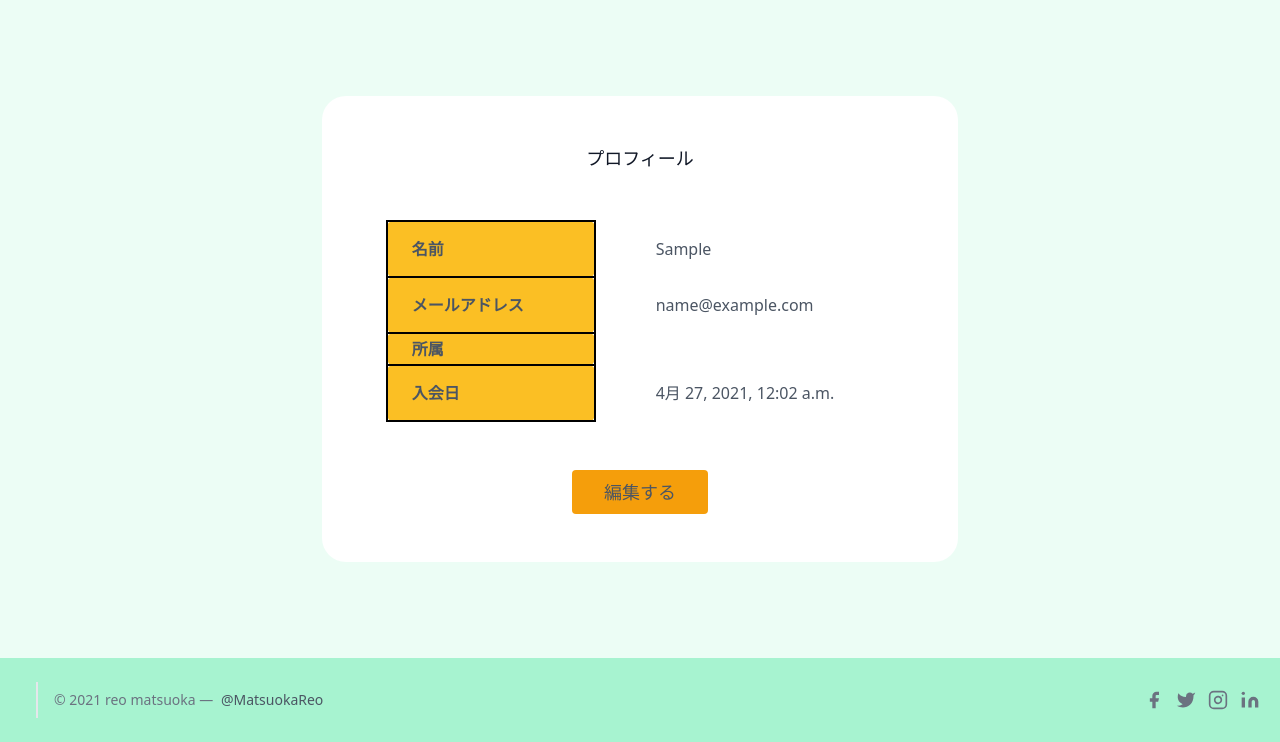
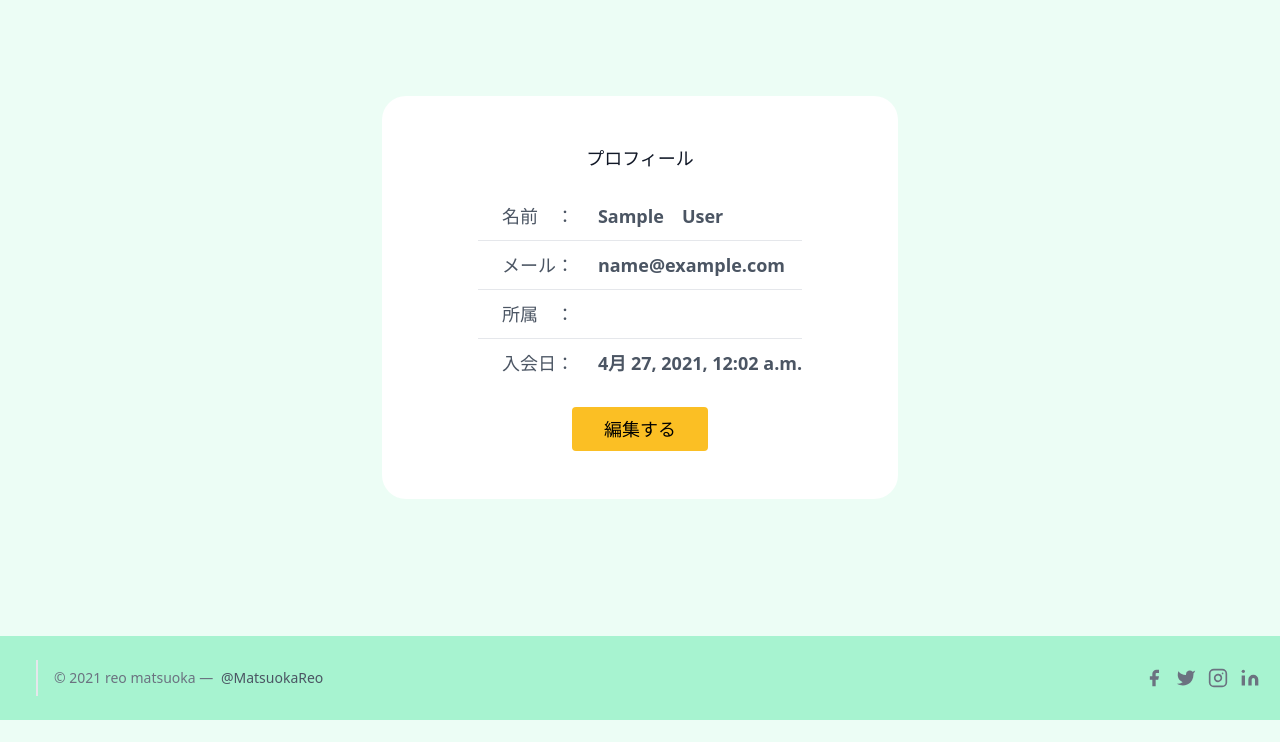
Before and after one commit to reomatsuoka/rakuten-travel-api, a Django app: page /accounts/profile/ in a window 1280 px wide. Shown: the part 80-822 px from the top of the page. After the commit the page ends 800 px from the top, so only its background shows below. Run offline with Django 3.2, Linux system fonts and the light colour scheme; the visitor is signed in with stand-in values (Sample User, id 1); data comes from the database, SQL or seed files in the repository; some libraries are stand-ins or nearby versions.

Commit message:
デプロイ 準備

```diff
--- a/accounts/forms.py
+++ b/accounts/forms.py
@@ -6,6 +6,7 @@ class ProfileForm(forms.Form):
     last_name = forms.CharField(max_length=30, label='名')
     # null=True,blank=Trueとの違いは？ forms.pyでは使えない。
     department = forms.CharField(max_length=30, label='所属', required=False)
+    image = forms.ImageField(label='イメージ画像', required=False)
 
 class SignupUserForm(SignupForm):
     first_name = forms.CharField(max_length=30, label='姓')
--- a/accounts/models.py
+++ b/accounts/models.py
@@ -36,6 +36,7 @@ class CustomUser(AbstractBaseUser, PermissionsMixin):
     last_name = models.CharField(('名'), max_length=30)
     department = models.CharField(('所属'), max_length=30, blank=True)
     created = models.DateTimeField(('入会日'), default=timezone.now)
+    image = models.ImageField(upload_to='images', verbose_name='イメージ画像', null=True, blank=True)
 
     is_staff = models.BooleanField(
         ('staff status'),
--- a/accounts/templates/accounts/profile.html
+++ b/accounts/templates/accounts/profile.html
@@ -3,38 +3,39 @@
 {% block content %}
 <section class="text-gray-600 body-font">
     <div class="container px-5 py-24 mx-auto flex flex-wrap items-center justify-center">
-        <div class="bg-white rounded-3xl py-12 px-16">
+        <div class="bg-white rounded-3xl py-12 px-24">
             <h2 class="text-gray-900 text-lg font-medium title-font mb-5 text-center">プロフィール</h2>
-            <table class="profile_table my-12 rounded-md">
-                <tbody>
-                    <tr>
-                        <th class="text-left bg-yellow-400 px-6 w-52 border-2 border-solid rounded-md border-black">名前</th>
-                        <td class="data">{{ user_data.first_name }}</td>
-                    </tr>
-                    <tr>
-                        <th class="text-left bg-yellow-400 px-6 w-52 border-2 border-solid rounded-md border-black">メールアドレス</th>
-                        <td class="data">{{ user_data.email }}</td>
-                    </tr>
-                    <tr>
-                        <th class="text-left bg-yellow-400 px-6 w-52 border-2 border-solid rounded-md border-black">所属</th>
-                        <td class="data">{{ user_data.department }}</td>
-                    </tr>
-                    <tr>
-                        <th class="text-left bg-yellow-400 px-6 w-52 border-2 border-solid rounded-md border-black">入会日</th>
-                        <td class="data">{{ user_data.created }}</td>
-                    </tr>
-                </tbody>
-            </table>
-            <div class="flex justify-center">
+            {% if user_data.image %}
+                <div class="flex items-center justify-center">
+                    <img src="{{ user_data.image.url }}" alt="プロフィール画像" class="h-28 w-28 border rounded-full object-cover">
+                </div>
+            {% endif %}
+            <div class="flex h-12 items-center text-lg">
+                <div class="text-left px-6 border-0">名前　：</div>
+                <div class="font-bold">{{ user_data.first_name }}　{{ user_data.last_name }}</div>
+            </div>
+            <hr>
+            <div class="flex h-12 items-center text-lg">
+                <div class="text-left px-6 border-0">メール：</div>
+                <div class="font-bold">{{ user_data.email }}</div>
+            </div>
+            <hr>
+            <div class="flex h-12 items-center text-lg">
+                <div class="text-left px-6 border-0">所属　：</div>
+                <div class="font-bold">{{ user_data.department }}</div>
+            </div>
+            <hr>
+            <div class="flex h-12 items-center text-lg">
+                <div class="text-left px-6 border-0">入会日：</div>
+                <div class="font-bold">{{ user_data.created }}</div>
+            </div>
+            <div class="flex justify-center mt-5">
                 <a href="{% url 'profile_edit' %}">
-                    <button class="flex justify-center bg-yellow-500 border-0  py-2 px-8 focus:outline-none hover:bg-yellow-600 rounded text-lg "type="submit">
+                    <button class="flex justify-center bg-yellow-400 border-0  py-2 px-8 focus:outline-none hover:bg-yellow-600 rounded text-lg text-black"type="submit">
                         編集する
                     </button>
                 </a>
             </div>
-            <!-- <div class="button mx-auto">
-                <a class="btn btn-lg btn-warning btn-block" href="{% url 'profile_edit' %}">編集する</a>
-            </div> -->
         </div>
     </div>
 </section>
--- a/accounts/views.py
+++ b/accounts/views.py
@@ -22,7 +22,8 @@ class ProfileEditView(LoginRequiredMixin, View):
             initial={
                 'first_name': user_data.first_name,
                 'last_name': user_data.last_name,
-                'department': user_data.department
+                'department': user_data.department,
+                'image': user_data.image,
             }
         )
 
@@ -37,6 +38,8 @@ class ProfileEditView(LoginRequiredMixin, View):
             user_data.first_name = form.cleaned_data['first_name']
             user_data.last_name = form.cleaned_data['last_name']
             user_data.department = form.cleaned_data['department']
+            if request.FILES:
+                user_data.image = request.FILES.get('image')
             user_data.save()
             return redirect('profile')
 
--- a/app/templates/app/favorite.html
+++ b/app/templates/app/favorite.html
@@ -89,7 +89,7 @@
 			</script>
 		</div>
     {% empty %}
-    <p>該当するものはありません</p>
+    	<p>該当するものはありません</p>
     {% endfor %}
 
 	{% block extra_js %}
--- a/mysite/urls.py
+++ b/mysite/urls.py
@@ -16,9 +16,14 @@ Including another URLconf
 from django.contrib import admin
 from django.urls import path, include
 
+from django.conf.urls.static import static
+from django.conf import settings
+
 urlpatterns = [
     path('admin/', admin.site.urls),
     path('', include('app.urls')),
     path('accounts/', include('accounts.urls')),
     path('accounts/', include('allauth.urls')),
 ]
+if settings.DEBUG:
+    urlpatterns += static(settings.MEDIA_URL, document_root=settings.MEDIA_ROOT)
--- a/requirements.txt
+++ b/requirements.txt
@@ -1,3 +1,6 @@
 Django~=2.2.10
 django-allauth~=0.41.0
 django-widget-tweaks~=1.4.8
+Pillow~=2.2.1
+django-environ~=0.4.5
+gunicorn~=20.0.4
```
Also changed, not shown: accounts/templates/accounts/profile_edit.html (+8 -31 lines), app/templates/app/detail.html (+12 -13 lines), app/templates/app/notexists.html (added, +17 -0 lines), app/views.py (+60 -54 lines), mysite/settings.py (+36 -0 lines), accounts/migrations/0002_customuser_image.py (added), 1 other file.
